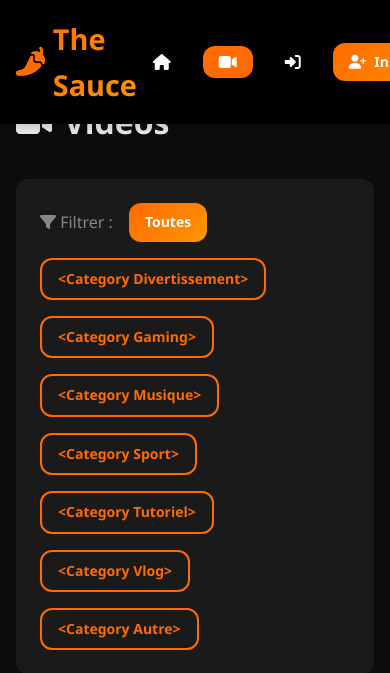
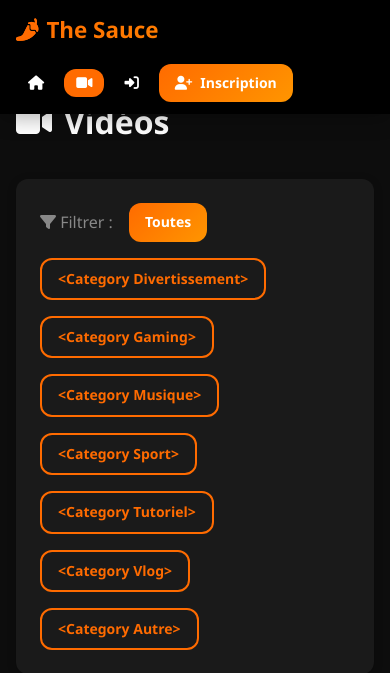
Before and after one commit to Leaksan/cook, a Flask app: page /publications in a window 390 px wide. Shown: the top 673 px of the page. Run offline with Flask 3, Linux system fonts and the light colour scheme; some libraries are stand-ins or nearby versions.

Commit message:
Update style.css

```diff
--- a/simple_video_chat/static/css/style.css
+++ b/simple_video_chat/static/css/style.css
@@ -1361,15 +1361,35 @@ textarea.form-control {
 
 @media (max-width: 768px) {
     .navbar {
-        padding: 1rem;
+        padding: 0.75rem 1rem;
+        flex-wrap: wrap;
+        gap: 1rem;
+    }
+
+    .navbar-brand {
+        font-size: 1.4rem;
+        min-width: 100%;
+        order: -1;
     }
 
     .navbar-nav {
-        gap: 1rem;
+        gap: 0.5rem;
+        flex-wrap: wrap;
+        justify-content: flex-start;
+    }
+
+    .nav-link {
+        padding: 0.4rem 0.75rem;
+        font-size: 0.9rem;
     }
 
     .nav-link span {
         display: none;
+    }
+
+    .nav-user {
+        gap: 0.5rem;
+        margin-left: auto;
     }
 
     .hero h1 {
```
